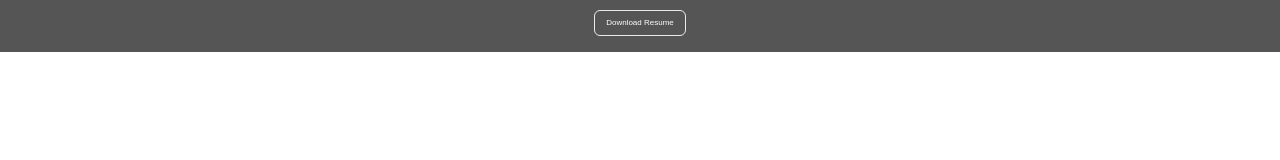
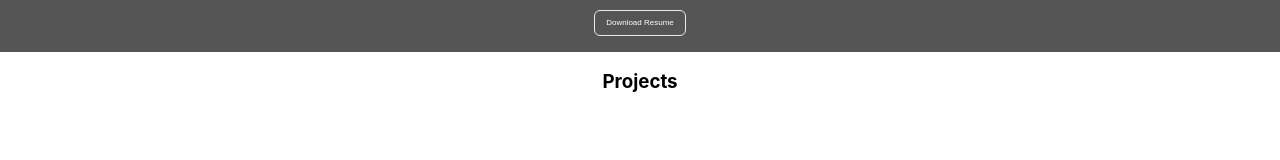
Before and after one commit to Mitchathy/Portfolio, a React (Create React App) app in the folder client/: page / in a window 1280 px wide. Shown: the part 123-283 px from the top of the page. Built offline with nearby package versions, Linux system fonts and the light colour scheme.

Commit message:
Added Project.js

```diff
--- a/client/src/App.js
+++ b/client/src/App.js
@@ -1,11 +1,13 @@
 
 import './App.css';
 import Profile from './PortfolioContainer/Home/Profile';
+import Projects from './PortfolioContainer/Projects/Projects';
 
 function App() {
   return (
     <div className="App">
       <Profile/>
+      <Projects/>
     </div>
   );
 }
--- a/client/src/PortfolioContainer/Home/Profile.css
+++ b/client/src/PortfolioContainer/Home/Profile.css
@@ -26,7 +26,7 @@
     border-radius:6px;
     border:1px solid #eaeaea;
     box-shadow:  1px #626262;
-    transition: .5s;
+    transition: .4s;
     background-color: rgb(86, 85, 85);
 }
 .Resume:hover{
--- /dev/null
+++ b/client/src/PortfolioContainer/Projects/Projects.js
@@ -0,0 +1,11 @@
+import React from 'react'
+
+export default function Projects() {
+    return (
+       <div className='ProjectsContainer'>
+            <div className='Title'>
+                <h3>Projects</h3>
+            </div>
+       </div>
+    )
+}
```
